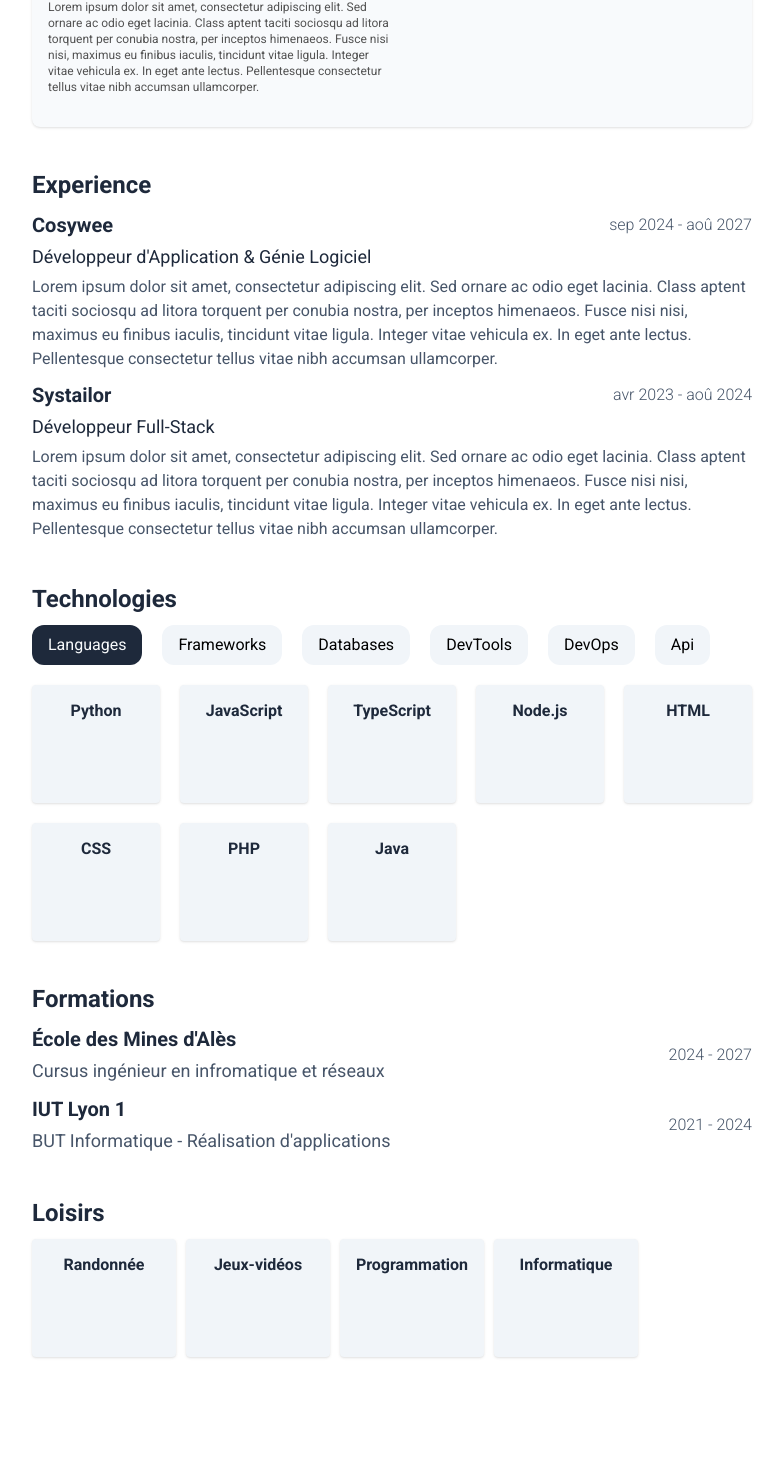
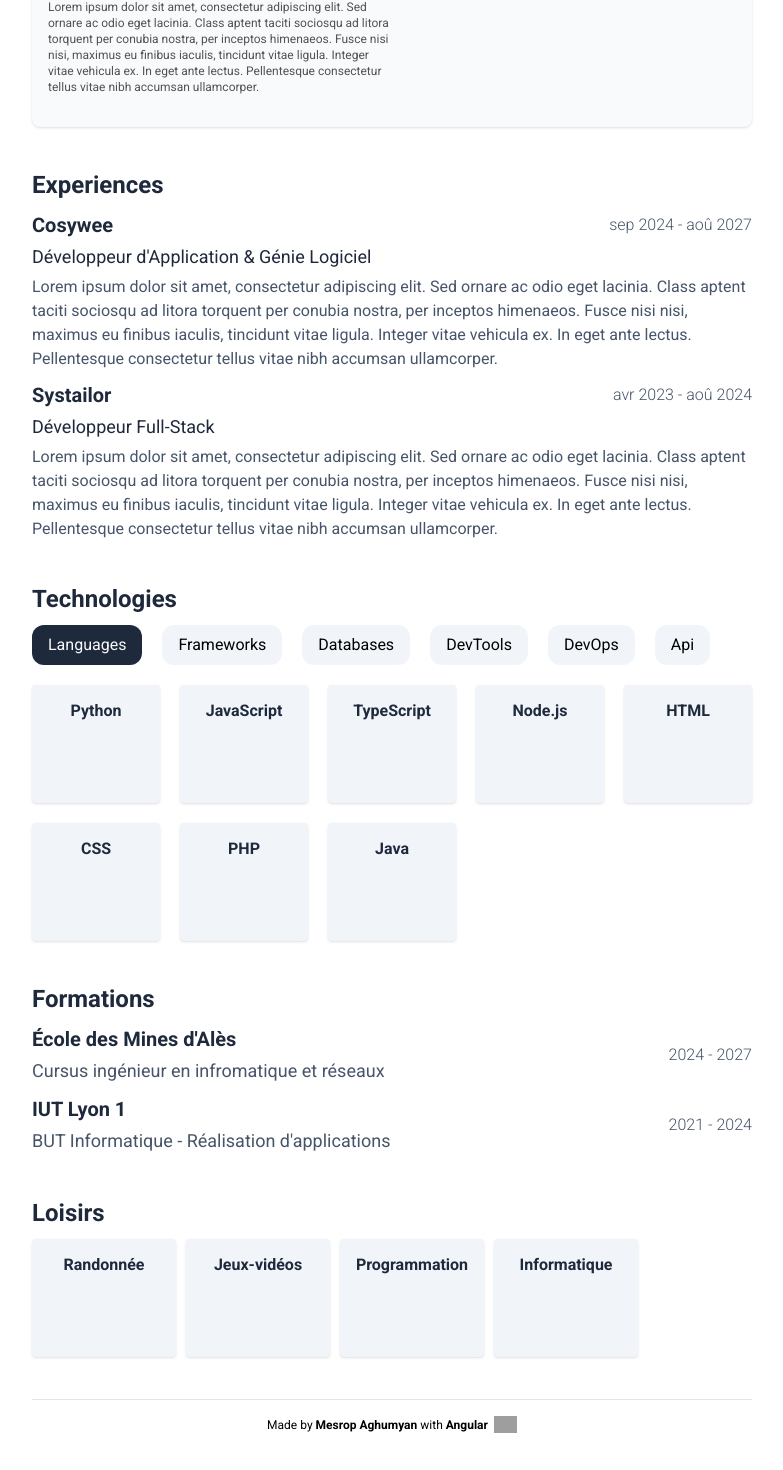
Before and after one commit to mesropaghumyan/portfolio, an Angular app: page / in a window 1280 px wide. Shown: the part 1729-3199 px from the top of the page, without its empty margins (248-1031 px from the left). Before the commit the page ends 3118 px from the top, so only its background shows below. Built offline with nearby package versions, Linux system fonts and the light colour scheme; grey boxes are pictures that could not be loaded.

Commit message:
implement footer

```diff
--- a/src/app/app.component.html
+++ b/src/app/app.component.html
@@ -7,5 +7,6 @@
     <app-technologies></app-technologies>
     <app-education></app-education>
     <app-hobbies></app-hobbies>
+    <app-footer></app-footer>
   </section>
 </div>
--- a/src/app/app.component.ts
+++ b/src/app/app.component.ts
@@ -7,11 +7,12 @@ import {EducationComponent} from "./education/education.component";
 import {HobbiesComponent} from "./hobbies/hobbies.component";
 import {ExperienceComponent} from "./experience/experience.component";
 import {TechnologiesComponent} from "./technologies/technologies.component";
+import {FooterComponent} from "./footer/footer.component";
 
 @Component({
   selector: 'app-root',
   standalone: true,
-  imports: [CommonModule, HeaderComponent, AboutComponent, ProjectsComponent, EducationComponent, HobbiesComponent, ExperienceComponent, TechnologiesComponent],
+  imports: [CommonModule, HeaderComponent, AboutComponent, ProjectsComponent, EducationComponent, HobbiesComponent, ExperienceComponent, TechnologiesComponent, FooterComponent],
   templateUrl: './app.component.html',
   styleUrls: ['./app.component.css']
 })
--- a/src/app/data.ts
+++ b/src/app/data.ts
@@ -207,7 +207,7 @@ export const data = {
       ]
     },
     experiences: {
-      title: "Experience",
+      title: "Experiences",
       experiences: [
         {
           company: {
--- /dev/null
+++ b/src/app/footer/footer.component.html
@@ -0,0 +1,15 @@
+<div class="border-t border-stone-200 py-4 text-center text-xs flex flex-col gap-2 items-center">
+  <div class="flex flex-row items-center justify-center gap-1.5">
+    <p>
+      Made by
+      <a href="https://github.com/mesropaghumyan" class="hover:underline font-bold">
+        Mesrop Aghumyan
+      </a>
+      with
+      <a href="https://angular.dev/" class="hover:underline font-bold">
+        Angular
+      </a>
+    </p>
+    <img src="https://raw.githubusercontent.com/Tarikul-Islam-Anik/Animated-Fluent-Emojis/master/Emojis/Smilies/Red%20Heart.png" alt="Red Heart" width="23" height="23">
+  </div>
+</div>
--- a/src/app/technologies/technology-card/technology-card.component.html
+++ b/src/app/technologies/technology-card/technology-card.component.html
@@ -1,4 +1,4 @@
 <div class="group flex flex-col items-center gap-y-2.5 w-32 bg-slate-100 hover:bg-slate-200 transition duration-300 rounded shadow p-3.5">
   <h1 class="font-bold text-slate-800 text-center">{{ name }}</h1>
-  <i [class]="icon" class="w-14 h-14 group-hover:scale-125"></i>
+  <i [class]="icon" class="w-14 h-14 group-hover:scale-125 transition duration-100"></i>
 </div>
```
Also changed, not shown: src/app/footer/footer.component.ts (added, +13 -0 lines), src/app/footer/footer.component.css (added).
